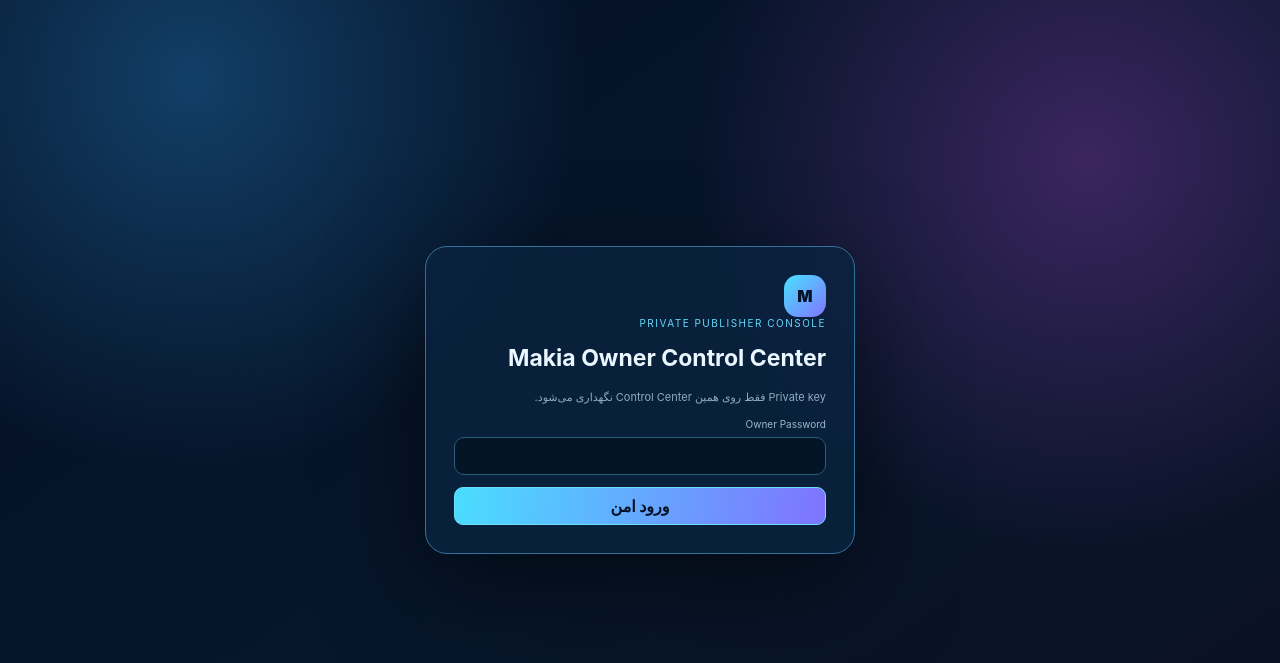
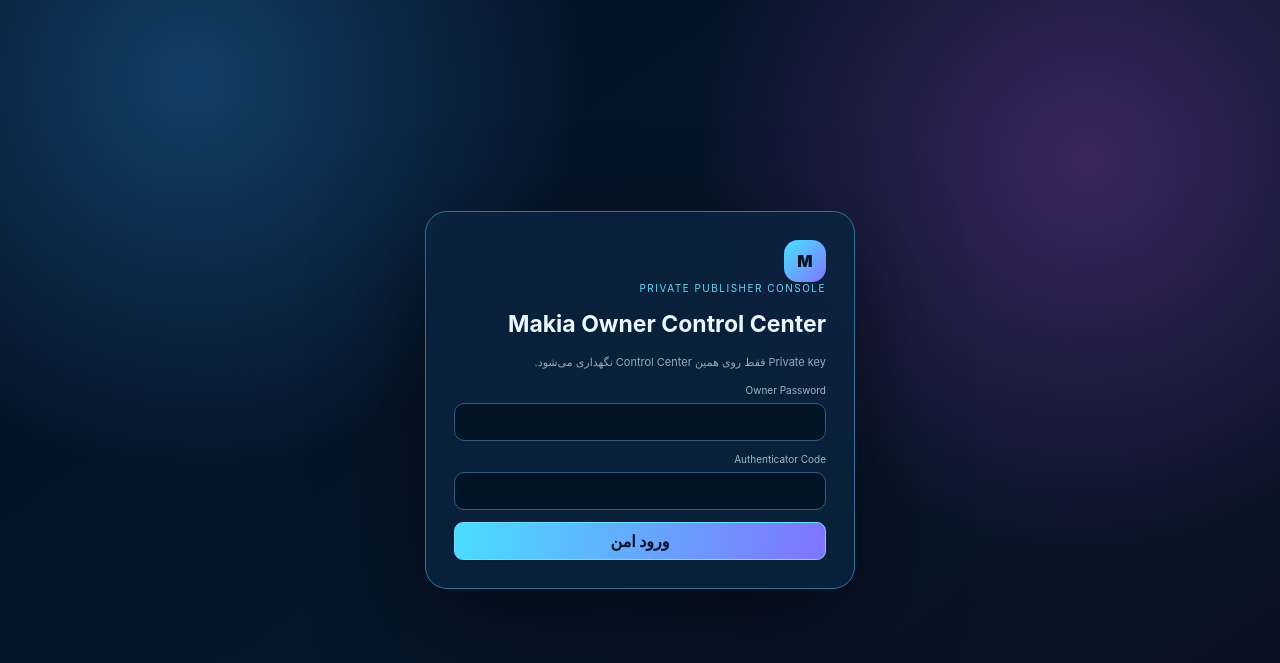
Before and after one commit to mahanneo/Dragon-VPS-Manager-NG, a FastAPI app: page /login in a window 1280 px wide. Shown: the top 663 px of the page. Run offline with FastAPI, Linux system fonts and the light colour scheme; parts of the project's set-up code (start-up, migrations or seed data) failed here and were passed over.

Commit message:
ui: require TOTP on Owner Control Center login

```diff
--- a/owner_console/templates/login.html
+++ b/owner_console/templates/login.html
@@ -1,3 +1,3 @@
 <!doctype html>
 <html lang="fa" dir="rtl"><head><meta charset="utf-8"><meta name="viewport" content="width=device-width,initial-scale=1"><title>Makia Owner Control Center</title><link rel="stylesheet" href="/static/owner.css"></head>
-<body class="owner-login"><main class="owner-login-card"><div class="owner-mark">M</div><div class="eyebrow">PRIVATE PUBLISHER CONSOLE</div><h1>Makia Owner Control Center</h1><p>Private key فقط روی همین Control Center نگهداری می‌شود.</p>{% if error %}<div class="owner-alert danger">{{error}}</div>{% endif %}<form method="post" action="/login"><label>Owner Password<input type="password" name="password" autocomplete="current-password" required></label><button type="submit">ورود امن</button></form></main></body></html>
+<body class="owner-login"><main class="owner-login-card"><div class="owner-mark">M</div><div class="eyebrow">PRIVATE PUBLISHER CONSOLE</div><h1>Makia Owner Control Center</h1><p>Private key فقط روی همین Control Center نگهداری می‌شود.</p>{% if error %}<div class="owner-alert danger">{{error}}</div>{% endif %}<form method="post" action="/login"><label>Owner Password<input type="password" name="password" autocomplete="current-password" required></label><label>Authenticator Code<input type="text" name="code" inputmode="numeric" autocomplete="one-time-code" maxlength="8" required></label><button type="submit">ورود امن</button></form></main></body></html>
```
